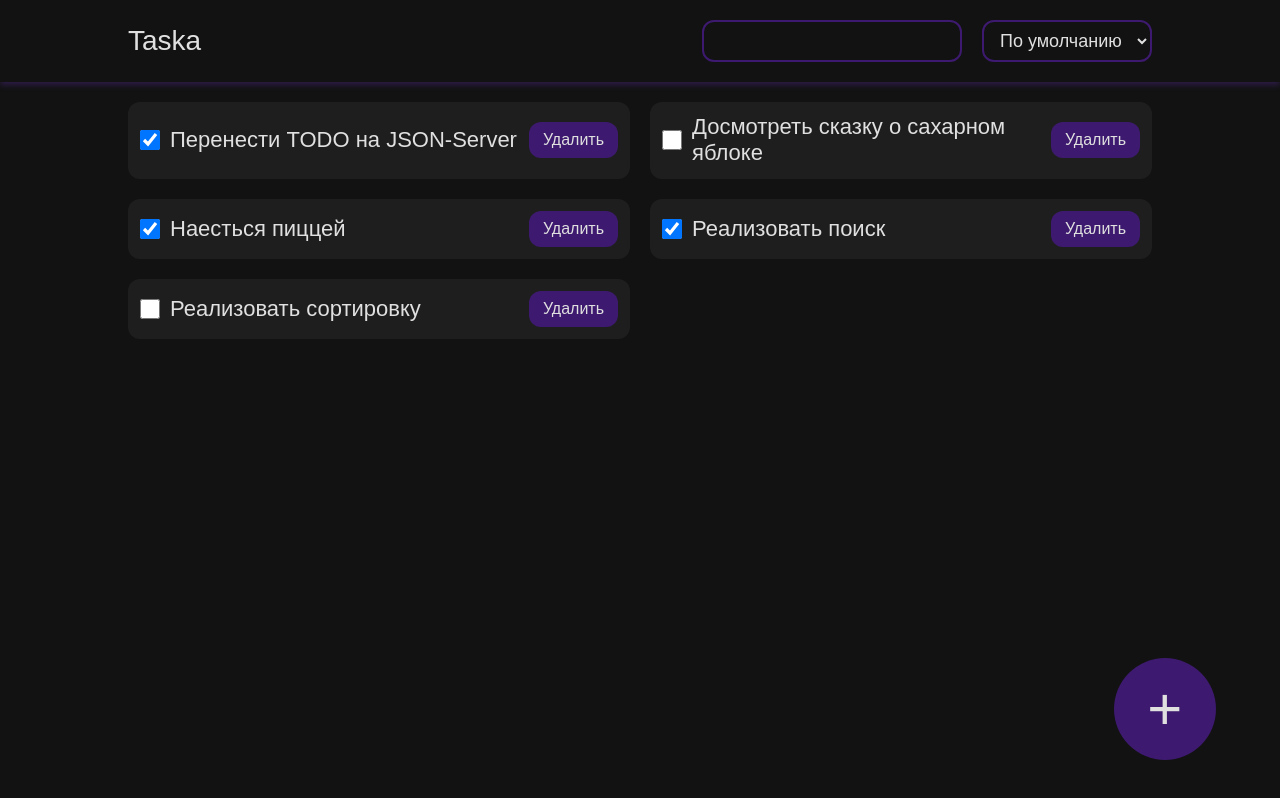
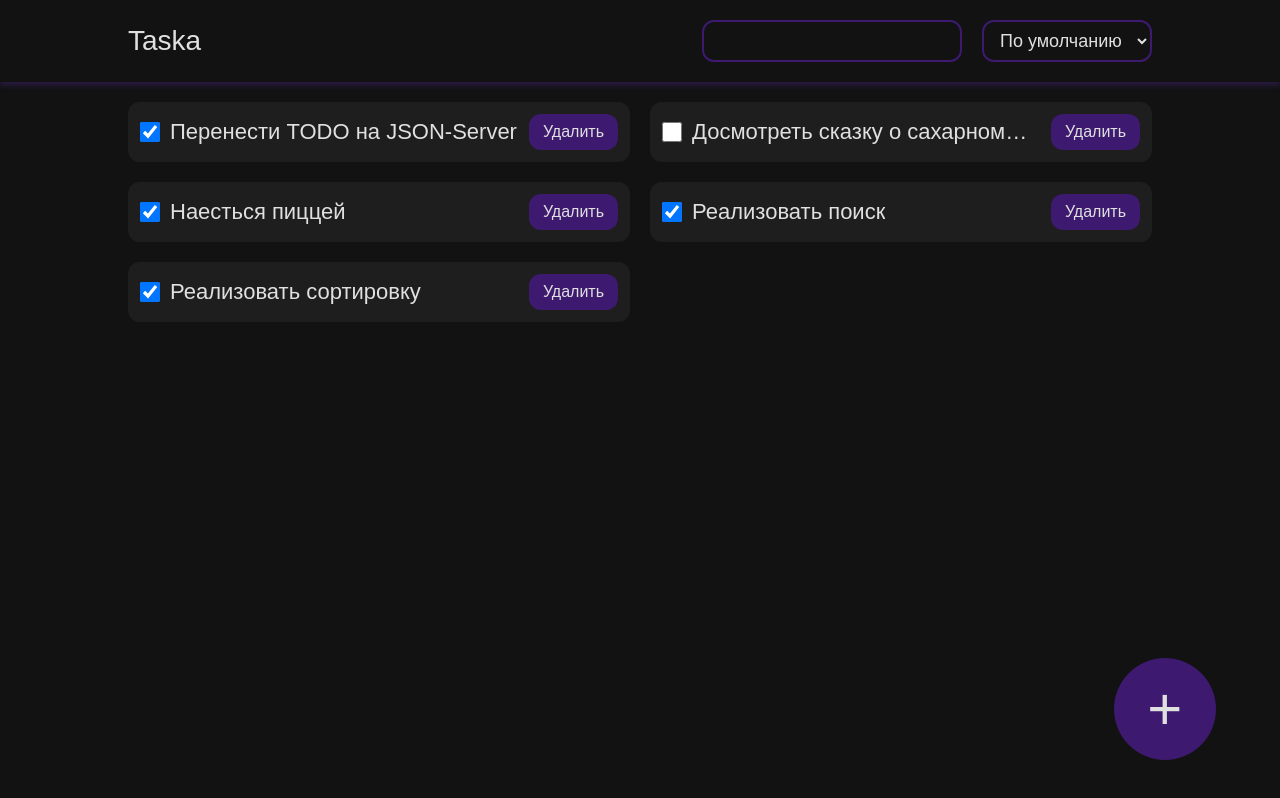
Before and after one commit to katsu-w/taska, a React (Vite) app: page / in a window 1280 px wide. Built offline with nearby package versions, Linux system fonts and the light colour scheme; data requests are answered from the project's data file.

Commit message:
add task text clip with "..."

```diff
--- a/src/components/TaskItem/TaskItem.scss
+++ b/src/components/TaskItem/TaskItem.scss
@@ -23,6 +23,10 @@
 
 	&__title {
 		line-height: 120%;
+		display: -webkit-box;
+		-webkit-box-orient: vertical;
+		-webkit-line-clamp: 1;
+		overflow: hidden;
 	}
 
 	&__remove-btn {
--- a/src/db/db.json
+++ b/src/db/db.json
@@ -22,7 +22,7 @@
     },
     {
       "title": "Реализовать сортировку",
-      "completed": false,
+      "completed": true,
       "id": 5
     }
   ]
```
